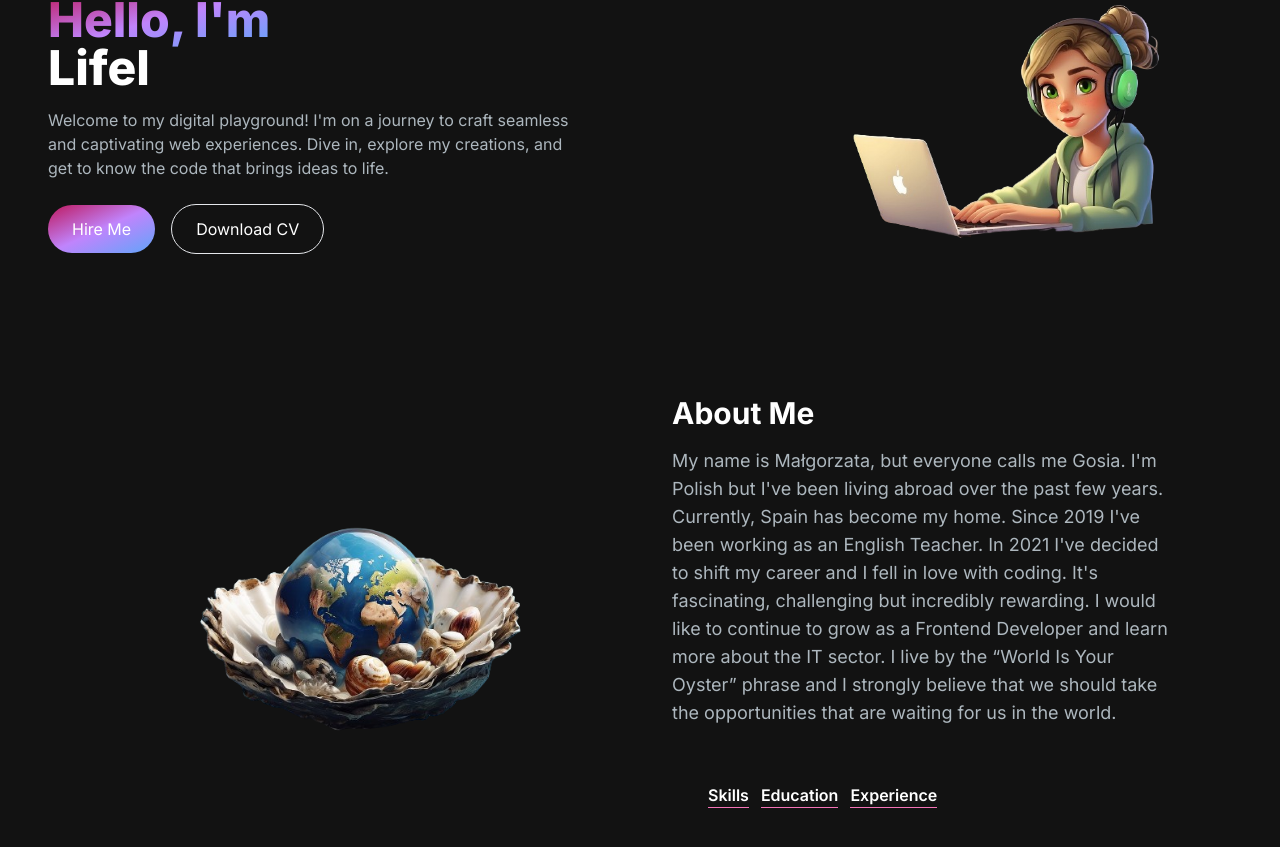
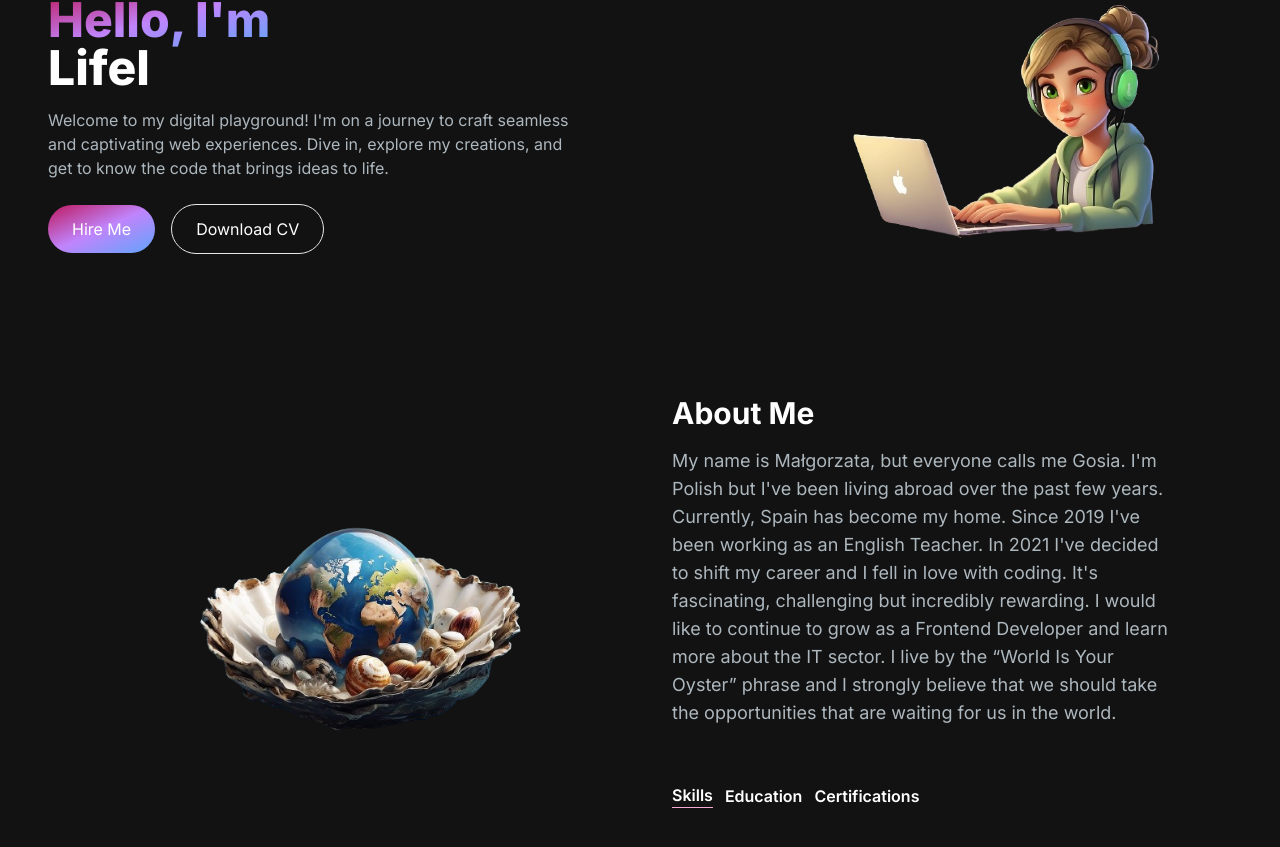
Before and after one commit to gosiast/NextJs-portfolio, a Next.js app: page / in a window 1280 px wide. Shown: the part 181-1028 px from the top of the page. Built offline with nearby package versions, Linux system fonts and the light colour scheme.

Commit message:
there were missing parenthesis, now fixed!

```diff
--- a/app/components/AboutSection.jsx
+++ b/app/components/AboutSection.jsx
@@ -56,21 +56,12 @@ const AboutSection = () => {
               Education{" "}
             </TabButton>
             <TabButton
-              selectTab={() => handleTabChange("certification")}
-              active={tab === "certification"}
+              selectTab={() => handleTabChange("certifications")}
+              active={tab === "certifications"}
             >
               {" "}
-              Certification{" "}
+              Certifications{" "}
             </TabButton>
-            <span className="mr-3 font-semibold hover:text-white text-[#ADB7BE border-b border-pink-400">
-              Skills
-            </span>
-            <span className="mr-3 font-semibold hover:text-white text-[#ADB7BE border-b border-pink-400">
-              Education
-            </span>
-            <span className="mr-3 font-semibold hover:text-white text-[#ADB7BE border-b border-pink-400">
-              Experience
-            </span>
           </div>
         </div>
       </div>
--- a/app/components/TabButton.jsx
+++ b/app/components/TabButton.jsx
@@ -3,10 +3,10 @@ import React from "react";
 //promps in parethesis: what happens when the button is active,
 //has to select the tab, children is what is selected in the button
 //we need active because styling is different when it's active
-const TabButton = ( active, selectTab, children) => {
+const TabButton = ( {active, selectTab, children} ) => {
     // so depending if it's active, there is a condition
     // to what will happen with the button
-    const buttonClasses = active ? 'text-white border-b border-pink' : 'text-[$ADB7BE]'
+    const buttonClasses = active ? 'text-white border-b border-pink-300' : 'text-[$ADB7BE]'
   return (
     //onClick what happens when we click the button
     <button onClick={selectTab}>
```
